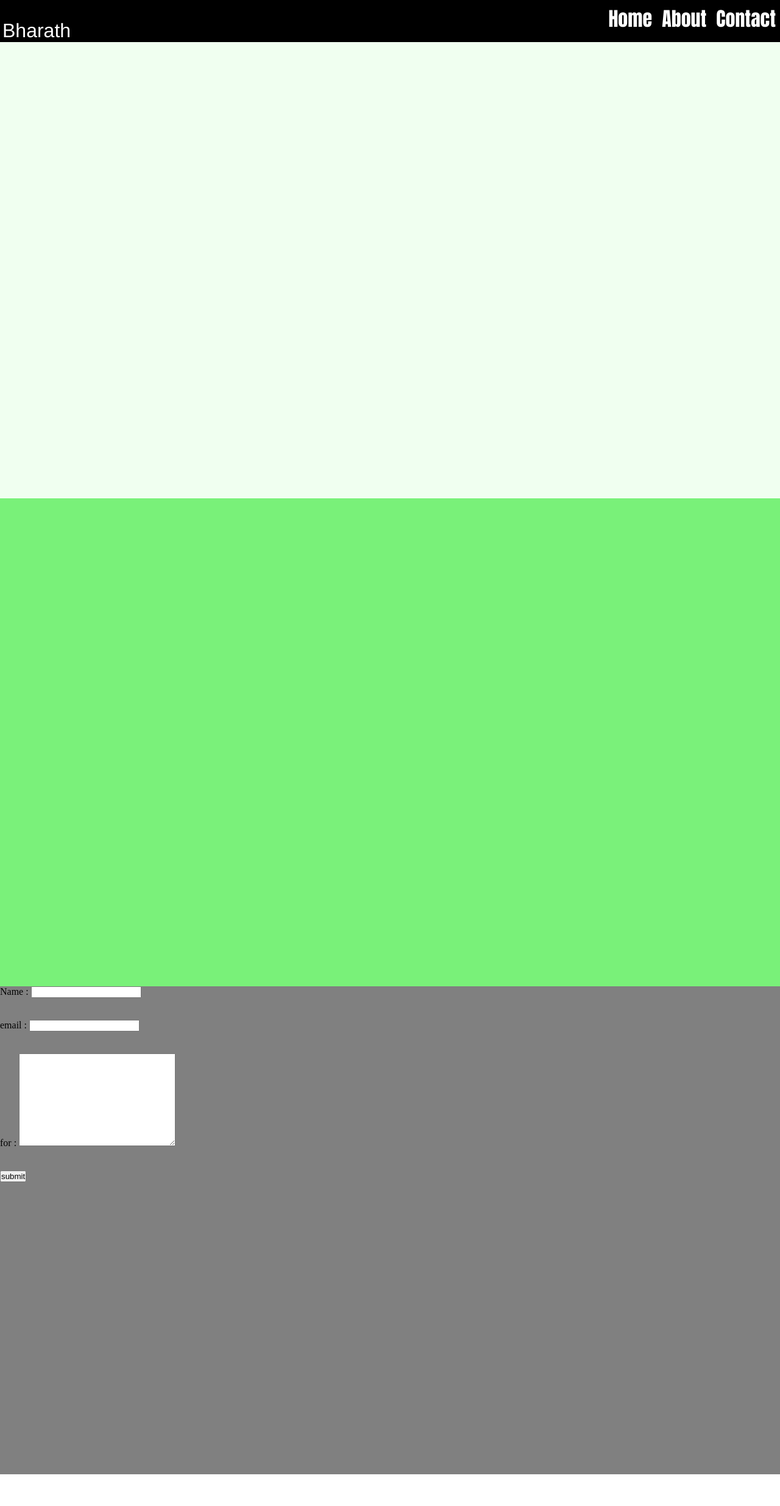
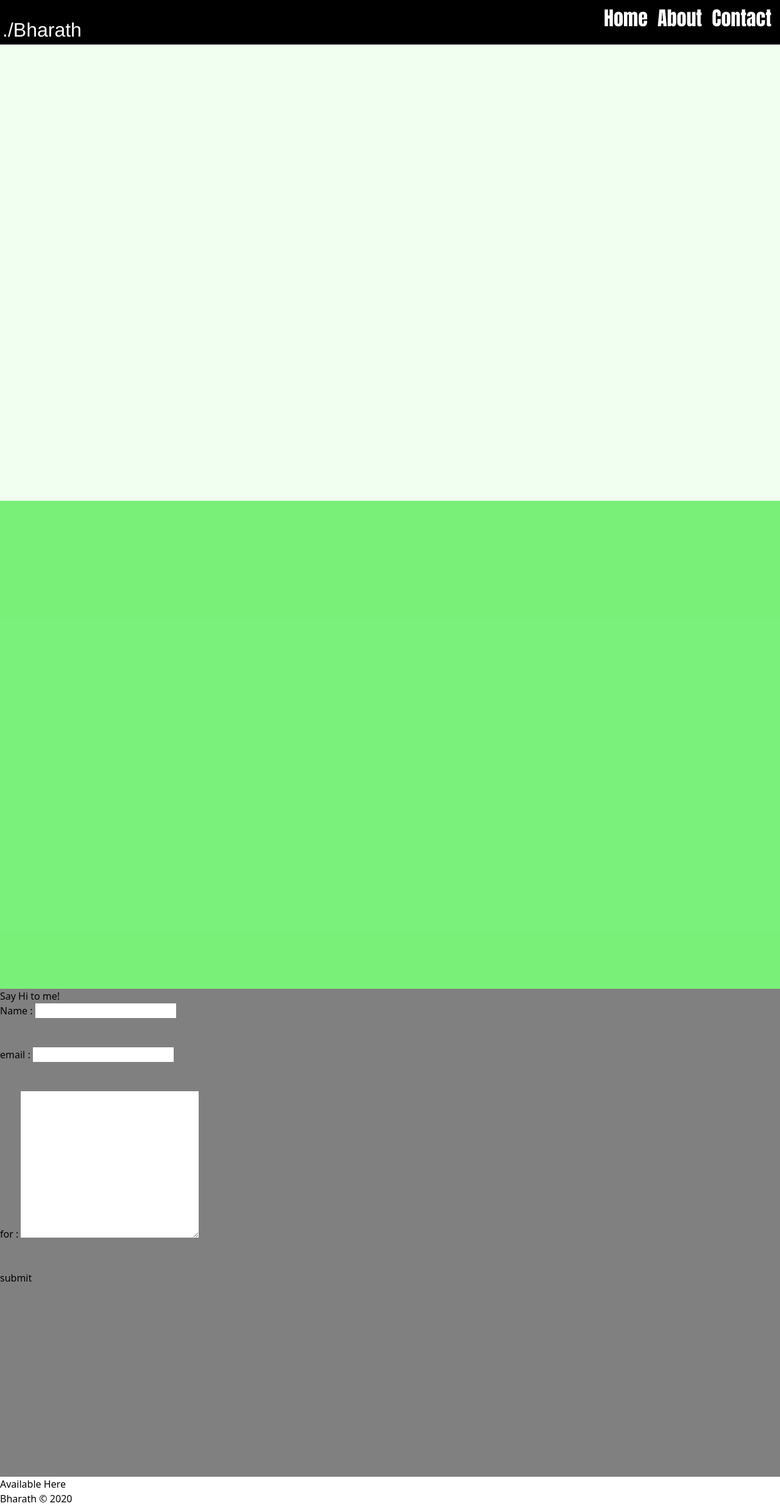
Before and after one commit to blow1997/Bharath_Portfolio, a website: page index.html in a window 1280 px wide. Shown: the whole page at 61% size. Before the commit the page ends 2417 px from the top, so only its background shows below. Drawn offline with nearby package versions, Linux system fonts and the light colour scheme.

Commit message:
initalizing npm

```diff
--- a/index.html
+++ b/index.html
@@ -4,6 +4,11 @@
     <meta charset="UTF-8" />
     <meta name="viewport" content="width=device-width, initial-scale=1.0" />
     <title>Bharath | Portfolio</title>
+    <!--Tailwind css CDN-->
+    <link
+      href="https://unpkg.com/tailwindcss@^1.0/dist/tailwind.min.css"
+      rel="stylesheet"
+    />
     <!--Favicon-->
     <link rel="android-chrome icon" href="./favicon_io/favicon.ico" />
     <!--Fonts-->
@@ -26,7 +31,7 @@
   <body>
     <header class="home-header">
       <div class="home-header--brand">
-        <a href="#home">Bharath</a>
+        <a href="#home">./Bharath</a>
       </div>
       <div class="groupBox">
         <ul class="groupList">
@@ -45,6 +50,7 @@
     <div id="home"></div>
     <div id="about"></div>
     <div id="contact">
+      <p>Say Hi to me!</p>
       <form netlify>
         <label>Name : </label>
         <input type="text" name="name" /><br /><br /><br />
@@ -56,5 +62,9 @@
         <button type="submit">submit</button>
       </form>
     </div>
+    <footer>
+      <p>Available Here</p>
+      <p>Bharath &copy; 2020</p>
+    </footer>
   </body>
 </html>
--- a/style.css
+++ b/style.css
@@ -28,7 +28,7 @@ font-family: 'Raleway', sans-serif;
 
 .groupBox {
   display: inline-block;
-  width: calc(100% - 125px);
+  width: calc(100% - 150px);
   text-align: right;
 }
 
```
Also changed, not shown: package.json (added, +17 -0 lines).
